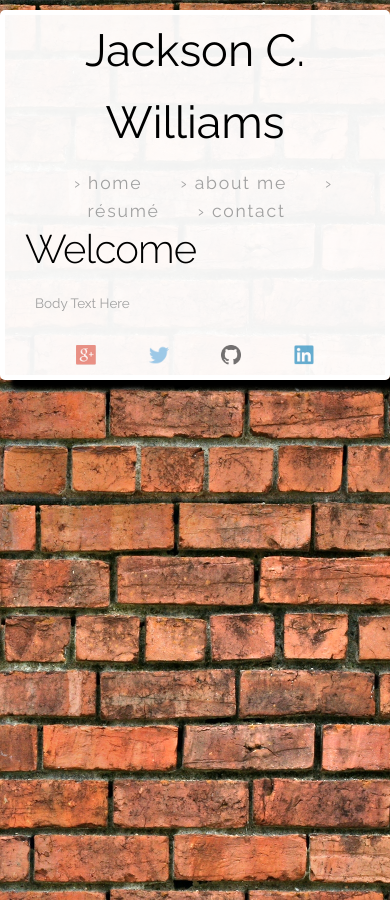
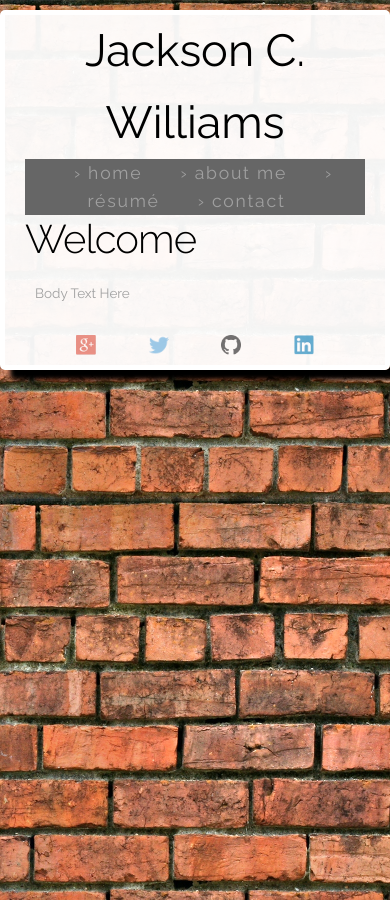
Before and after one commit to jacksoncwilliams/jackson-erin, a Jekyll site: the page built from fleektryout.html, in a window 390 px wide. Built offline with Jekyll 4.4.1, drawn with Linux system fonts in a browser that asks for light colours.

Commit message:
Update layout.css

```diff
--- a/css/layout.css
+++ b/css/layout.css
@@ -136,17 +136,35 @@
 
 
 @media screen and (max-width: 480px) {
-#navigation {
-   text-align: center;
-   margin-top: 10px;
+   #navigation {
+      background: #666;
+   }
 }
 
-#navigation a {
-   display: inline;
+#navigation li li {
+   width: 100%;
+   border: none;
+   border-top: 1px solid #fff;
+   border-bottom: 1px solid #333;
+   background: -moz-linear-gradient(top, #ffffff 0%, #666666 100%); /* FF3.6+ */
+   background: -webkit-gradient(linear, left top, left bottom, color-stop(0%,#ffffff), color-stop(100%,#666666)); /* Chrome,Safari4+ */
+   background: -webkit-linear-gradient(top, #ffffff 0%,#666666 100%); /* Chrome10+,Safari5.1+ */
+   background: -o-linear-gradient(top, #ffffff 0%,#666666 100%); /* Opera 11.10+ */
+   background: -ms-linear-gradient(top, #ffffff 0%,#666666 100%); /* IE10+ */
+   background: linear-gradient(top, #ffffff 0%,#666666 100%); /* W3C */
 }
 
-#navigation li {
-   float: none;
-   display: inline;
+#navigation li:first-child {
+   border-top: none;
 }
+
+#navigation li:last-child {
+   border-bottom: none;
 }
+
+#navigation li a {
+   padding: 0;
+   font-size: 1.2em;
+   line-height: 1em;
+   height: 2.8em;
+}
```
